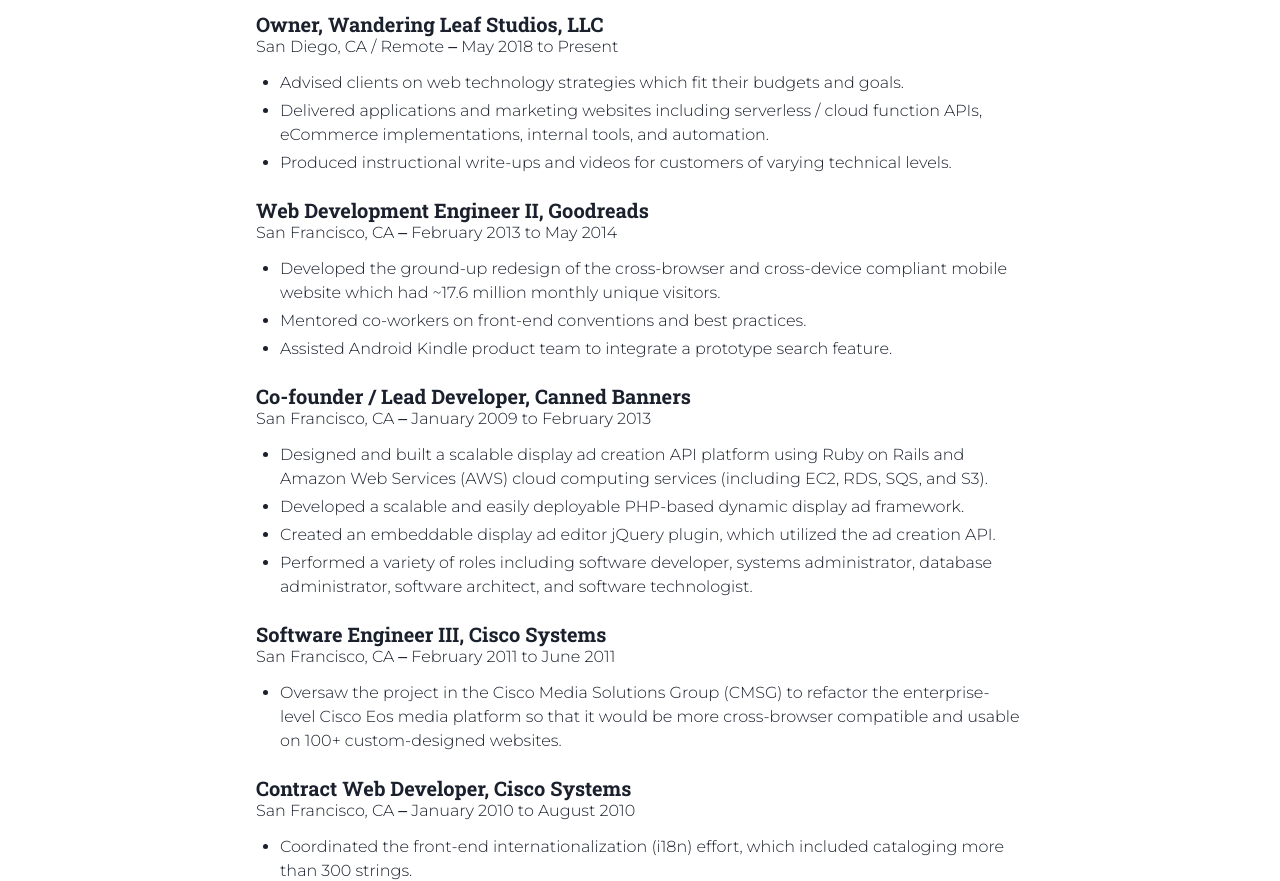
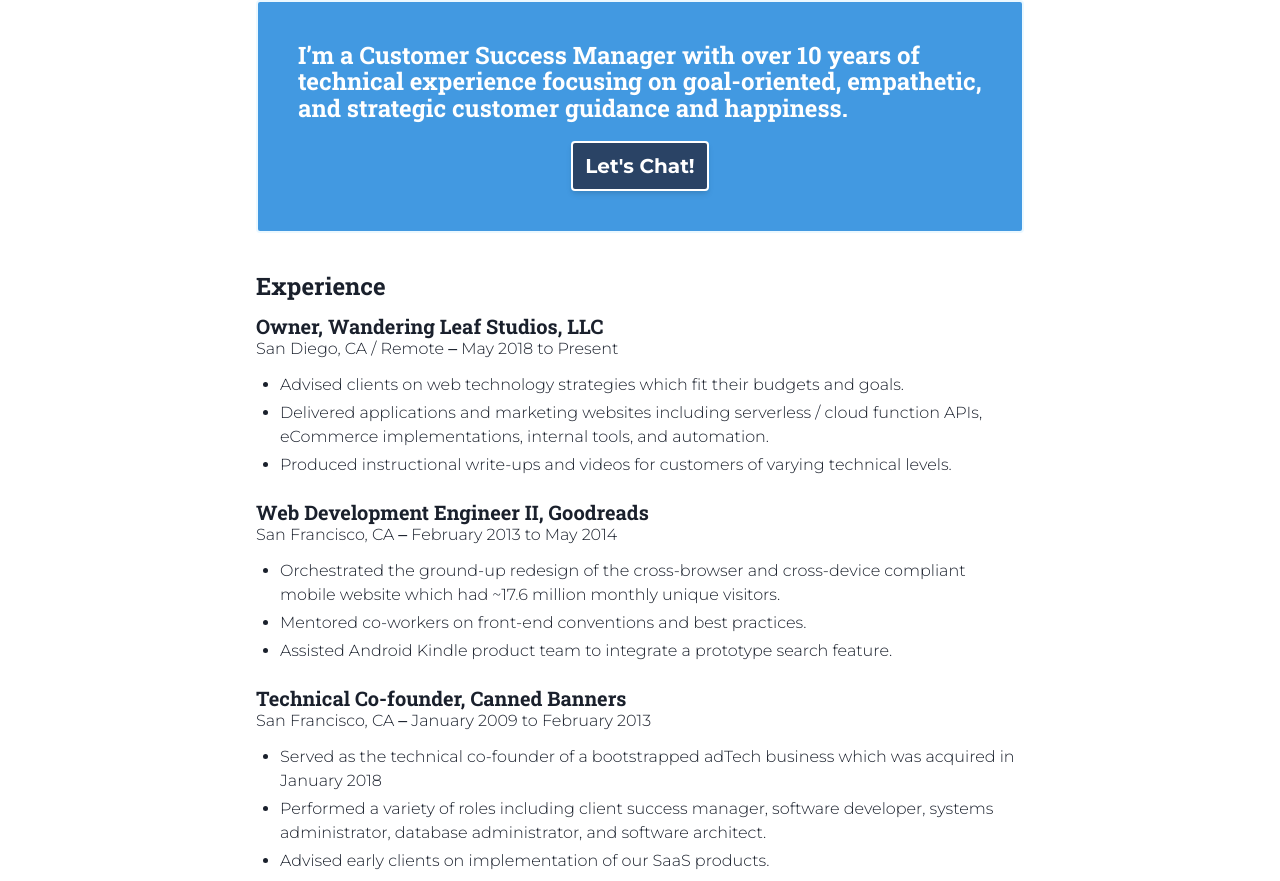
Before and after one commit to chrisjm/chrisjmears-gatsby, a Gatsby site: page /resume in a window 1280 px wide. Shown: the part 275-1156 px from the top of the page. Built offline with nearby package versions, Linux system fonts and the light colour scheme; Gatsby itself is replaced by a stand-in of ours; some packages are replaced by stand-ins of ours.

Commit message:
feat: Update resume

```diff
--- a/src/pages/resume.js
+++ b/src/pages/resume.js
@@ -4,15 +4,27 @@
 import SEO from '../components/seo';
 import resume from '../utils/resume';
 import OutsideLink from '../components/outside-link';
+import { Link } from 'gatsby';
 
 function Resume() {
   return (
     <Layout>
       <SEO title="Chris J Mears's Resume" />
       <Section sectionClasses="container mx-auto max-w-4xl">
-        <h1 className="text-4xl text-center mb-6">{resume.personal.name}</h1>
-        <div className="personal-experience mb-6">
-          <h2 className="text-2xl mb-4">Personal Experience</h2>
+        <h1 className="text-5xl text-center">{resume.personal.name}</h1>
+        <div className="mt-10 border-2 rounded p-10 mt-10 border-blue-100 p-10 bg-blue-500 text-white">
+          <h2 className="text-2xl">{resume.personal.objective}</h2>
+          <div className="text-center mt-5">
+            <Link
+              to="/contact"
+              className="js-event-track bg-blue-900 border-2 border-white hover:bg-blue-500 text-white font-semibold py-2 px-3 rounded shadow-md hover:shadow-none inline-block no-underline text-xl"
+            >
+              Let's Chat!
+            </Link>
+          </div>
+        </div>
+        <div className="personal-experience mt-10">
+          <h2 className="text-2xl mb-4">Experience</h2>
           {resume.experience.map(experience => (
             <div className="experience">
               <h3 className="text-xl font-bold">
@@ -43,7 +55,7 @@
           </ul>
         </div>
         <div className="skills mb-6">
-          <h2 className="text-2xl mb-6">Skills</h2>
+          <h2 className="text-2xl mb-6">Technical Skills</h2>
           <div className="programming-languages mb-6">
             <h3 className="text-xl mb-6">Programming Languages</h3>
             <div className="mb-3">{resume.skills.programmingLanguages.join(', ')}</div>
--- a/src/utils/resume.js
+++ b/src/utils/resume.js
@@ -2,6 +2,7 @@
   personal: {
     name: 'Chris J Mears',
     email: 'chris.mears@gmail.com',
+    objective: 'Iʼm a Customer Success Manager with over 10 years of technical experience focusing on goal-oriented, empathetic, and strategic customer guidance and happiness.',
     interests: [
       'Remote & distributed team evangelist 🏠',
       'Rescue dog owner 🐶',
@@ -40,22 +41,22 @@
       startDate: 'February 2013',
       endDate: 'May 2014',
       accomplishments: [
-        'Developed the ground-up redesign of the cross-browser and cross-device compliant mobile website which had ~17.6 million monthly unique visitors.',
+        'Orchestrated the ground-up redesign of the cross-browser and cross-device compliant mobile website which had ~17.6 million monthly unique visitors.',
         'Mentored co-workers on front-end conventions and best practices.',
         'Assisted Android Kindle product team to integrate a prototype search feature.',
       ],
     },
     {
       company: 'Canned Banners',
-      position: 'Co-founder / Lead Developer',
+      position: 'Technical Co-founder',
       location: 'San Francisco, CA',
       startDate: 'January 2009',
       endDate: 'February 2013',
       accomplishments: [
-        'Designed and built a scalable display ad creation API platform using Ruby on Rails and Amazon Web Services (AWS) cloud computing services (including EC2, RDS, SQS, and S3).',
-        'Developed a scalable and easily deployable PHP-based dynamic display ad framework.',
-        'Created an embeddable display ad editor jQuery plugin, which utilized the ad creation API.',
-        'Performed a variety of roles including software developer, systems administrator, database administrator, software architect, and software technologist.',
+        'Served as the technical co-founder of a bootstrapped adTech business which was acquired in January 2018',
+        'Performed a variety of roles including client success manager, software developer, systems administrator, database administrator, and software architect.',
+        'Advised early clients on implementation of our SaaS products.',
+        'Designed and built a scalable display ad creation API platform using Ruby on Rails and Amazon Web Services (AWS) services (including EC2, RDS, SQS, and S3).'
       ],
     },
     {
```
